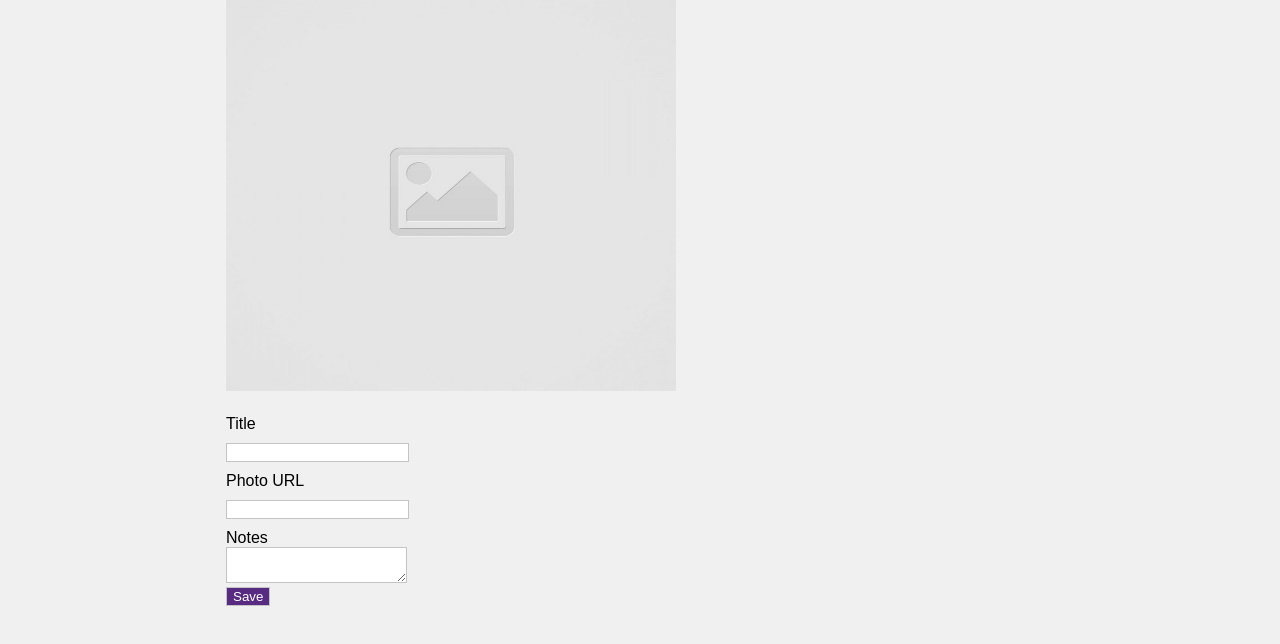
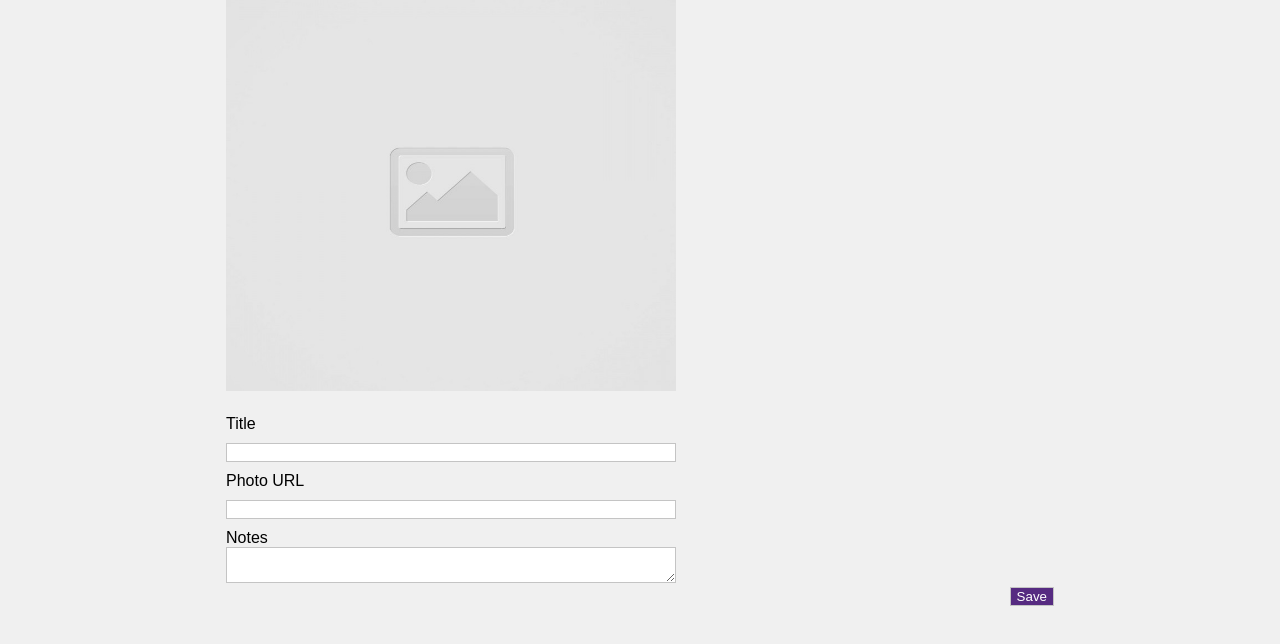
Before and after one commit to rocky-truong/code-journal, a website: page index.html in a window 1280 px wide. Shown: the part 132-776 px from the top of the page. Drawn offline with Linux system fonts and the light colour scheme; a web font is replaced by a local one.

Commit message:
Make all inputs of the journal entry form required. #1

```diff
--- a/css/styles.css
+++ b/css/styles.css
@@ -43,3 +43,11 @@ input,
 textarea {
   border: 1px solid #c4c4c4;
 }
+
+.length {
+  width: 450px;
+}
+
+.submit-button {
+  text-align: right;
+}
--- a/index.html
+++ b/index.html
@@ -61,12 +61,12 @@
           </div>
           <div class="row">
             <div class="column-full">
-              <textarea required name="notes" id="notes"></textarea>
+              <textarea required class="length" name="notes" id="notes"></textarea>
             </div>
           </div>
           <div class="row">
-            <div class="column-full">
-              <input type="submit" value="Save" class="purple">
+            <div class="column-full submit-button">
+              <input required type="submit" id="submit" value="Save" class="purple">
             </div>
           </div>
         </form>
```
